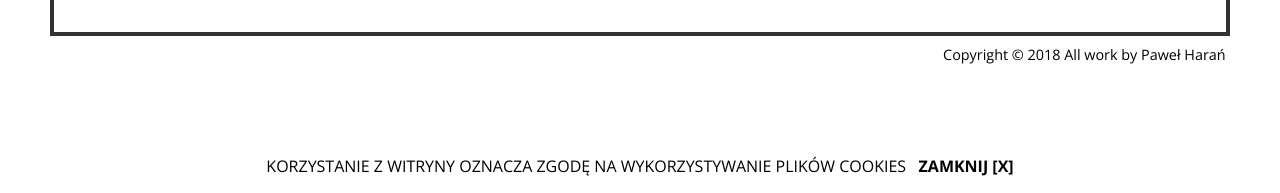
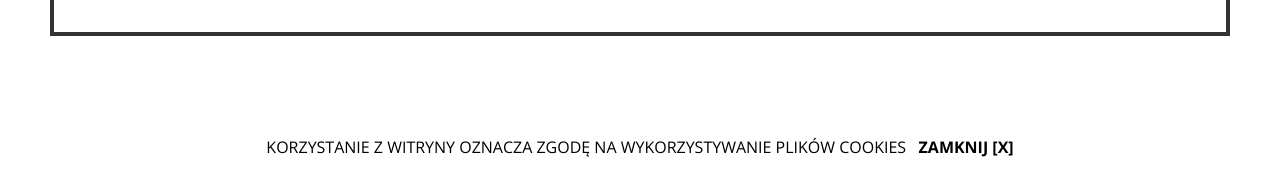
Before and after one commit to pawelharan/pawelharan.github.io, a plain HTML site: page index.html in a window 1280 px wide. Shown: the part 2067-2260 px from the top of the page. Drawn offline with nearby package versions, Linux system fonts and the light colour scheme.

Commit message:
Add files via upload

```diff
--- a/index.html
+++ b/index.html
@@ -166,7 +166,7 @@
                 </div>
             </div>
             <div class="copyright">
-                <p>Copyright &copy; 2018 All work by Paweł Harań</p>
+                <!-- <p>Copyright &copy; 2018 Paweł Harań</p> -->
             </div>
     </div>
 
```
